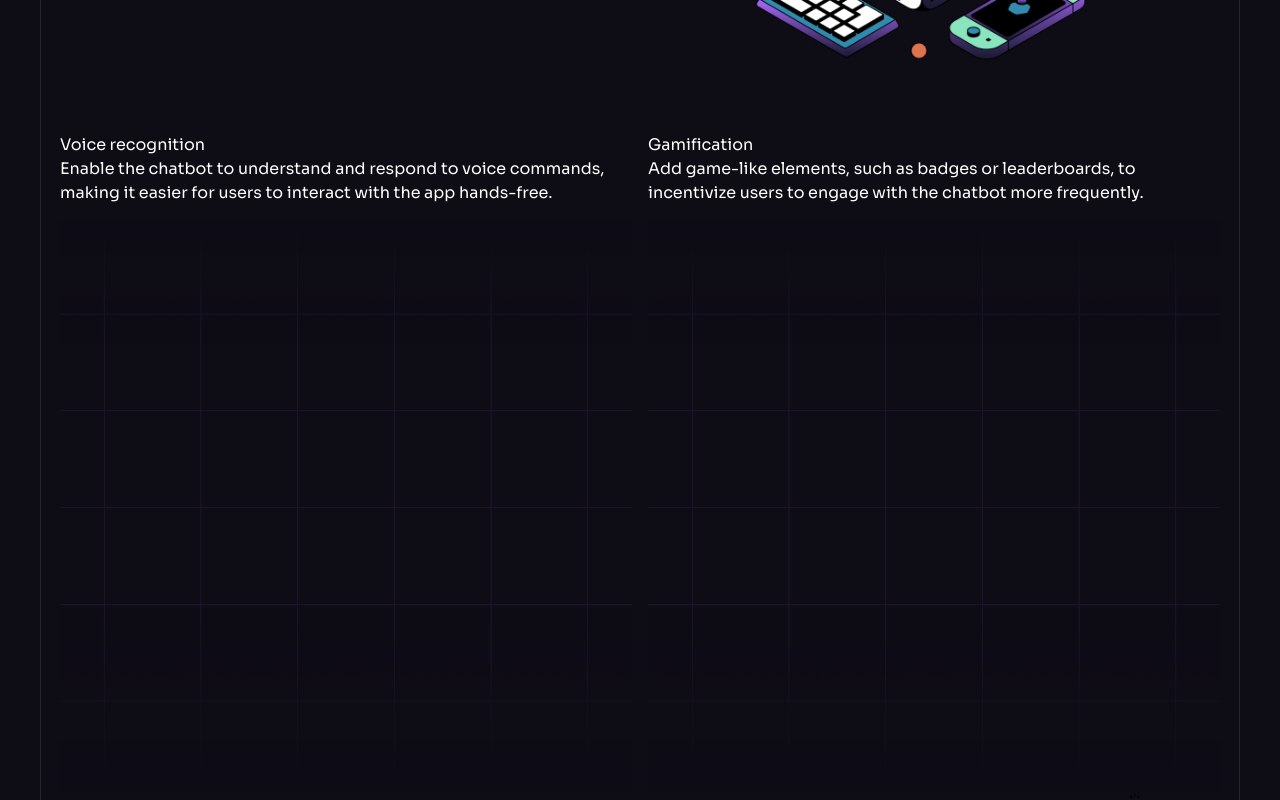
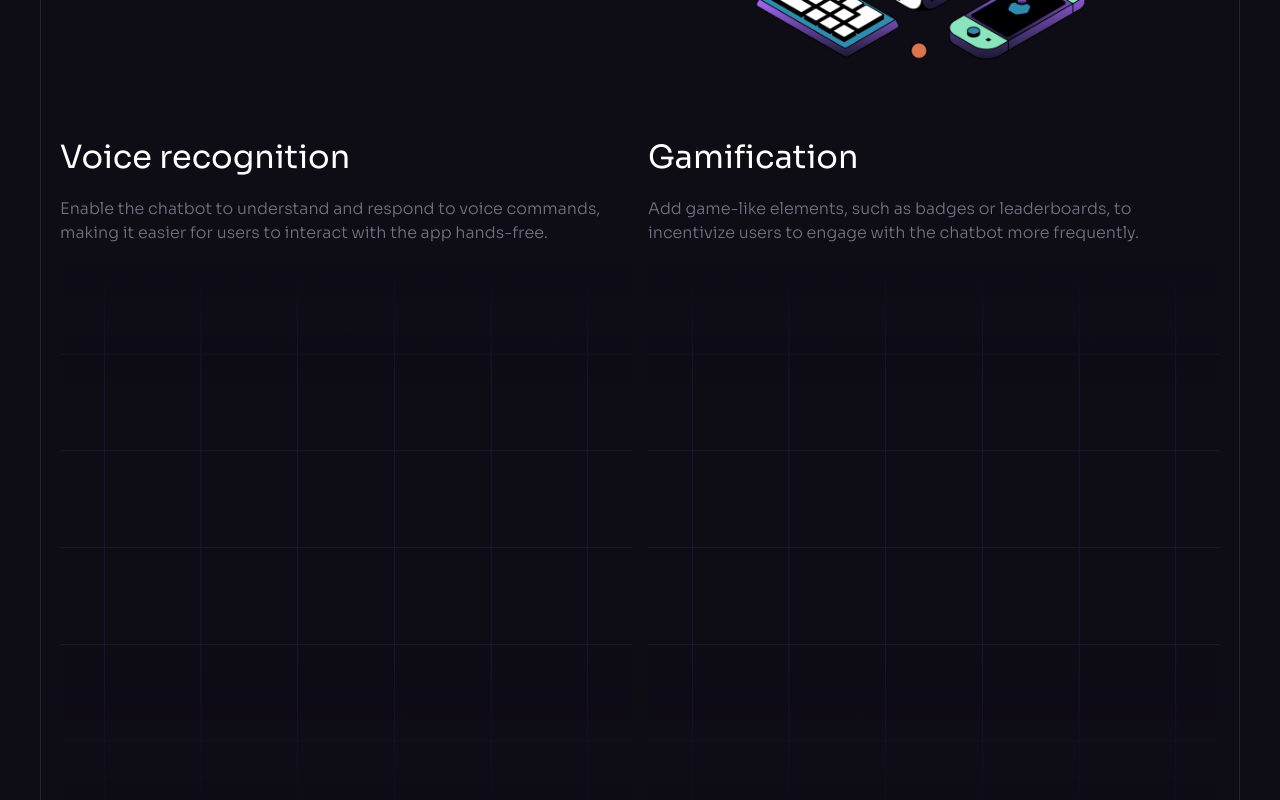
Before and after one commit to jahez07/brainwave, a React (Vite) app: page / in a window 1280 px wide. Shown: the part 8460-9260 px from the top of the page. Built offline with nearby package versions, Linux system fonts and the light colour scheme.

Commit message:
Update Roadmap.jsx

```diff
--- a/src/components/Roadmap.jsx
+++ b/src/components/Roadmap.jsx
@@ -50,8 +50,8 @@ const Roadmap = () => {
                       />
                     </div>
 
-                    <h4>{item.title}</h4>
-                    <p>{item.text}</p>
+                    <h4 className="h4 mb-4">{item.title}</h4>
+                    <p className="body-2 text-n-4">{item.text}</p>
                   </div>
                 </div>
               </div>
```
